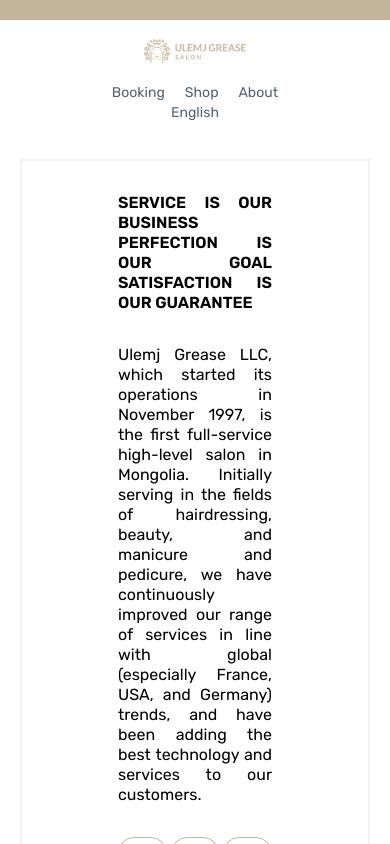
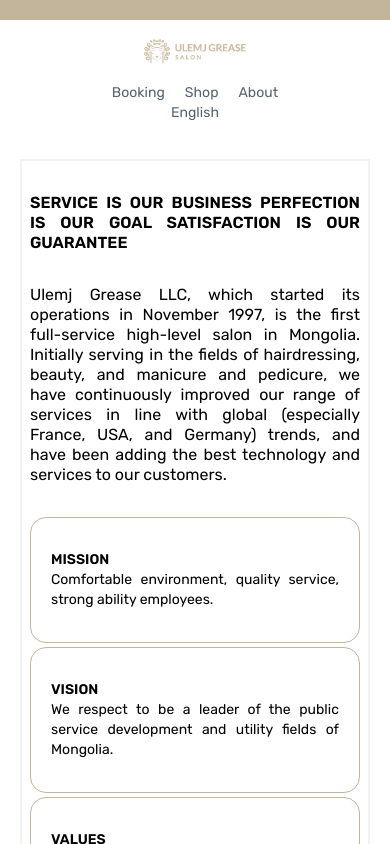
Before and after one commit to marsangarag/Ulemj-web-page, a Next.js app: page /about in a window 390 px wide. Built offline with nearby package versions, Linux system fonts and the light colour scheme.

Commit message:
add responsive about page

```diff
--- a/src/pages/about/index.tsx
+++ b/src/pages/about/index.tsx
@@ -1,7 +1,7 @@
 export default function About() {
     return (
         <div className="border-2 m-5 border-black/5">
-            <div className="px-24 py-8 text-justify leading-5">
+            <div className="px-2 md:px-24 py-8 text-justify leading-5">
                 <h1 className="font-bold mb-8">
                     SERVICE IS OUR BUSINESS PERFECTION IS OUR GOAL SATISFACTION
                     IS OUR GUARANTEE
@@ -15,7 +15,7 @@
                     (especially France, USA, and Germany) trends, and have been
                     adding the best technology and services to our customers.
                 </p>
-                <div className="mb-8 grid grid-cols-3 gap-1">
+                <div className="mb-8 grid sm:grid-cols-3 gap-1">
                     <div className="border border-main rounded-2xl py-8 px-5 hover:bg-main ease-in duration-100 hover:text-white hover:scale-110 text-sm">
                         <h2 className="font-bold">MISSION</h2>
                         <p>
@@ -47,7 +47,7 @@
                     equipments.
                 </p>
             </div>
-            <div className="grid grid-cols-3 px-24 py-8 bg-black/5 gap-1">
+            <div className="grid sm:grid-cols-3 px-24 py-8 bg-black/5 gap-1">
                 <div>
                     <img
                         src="/images/LPG.jpg"
@@ -72,7 +72,7 @@
                     Sustainability – Customer Service – Quality -
                     Personalization - Innovation - Professionalism and Teamwork.
                 </h2>
-                <div className="grid grid-cols-4 px-24 items-center">
+                <div className="grid sm:grid-cols-4 px-24 items-center place-items-center">
                     <img
                         src="/images/120staff.png"
                         alt=""
```
